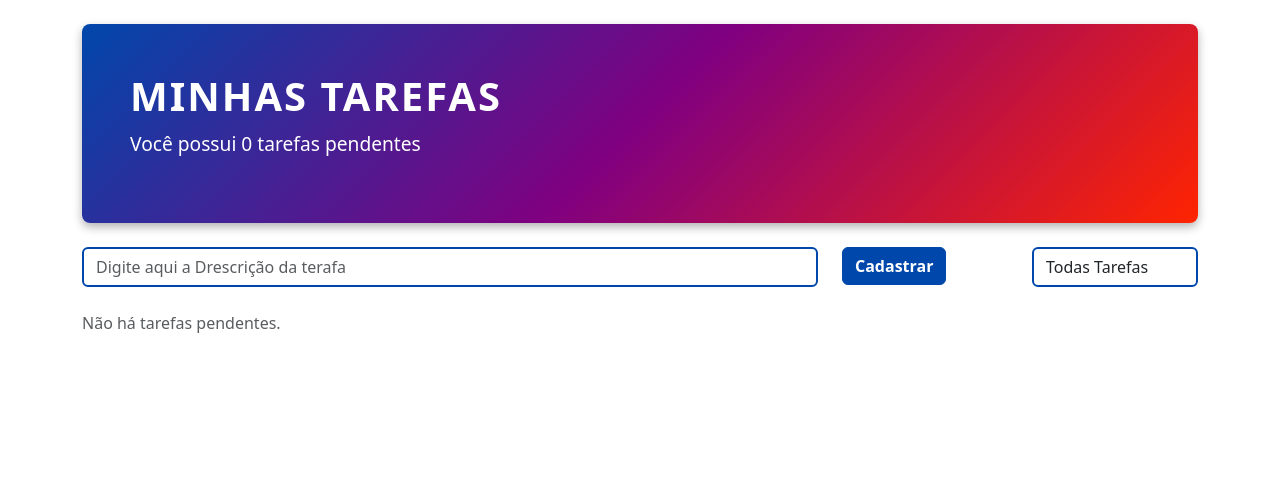
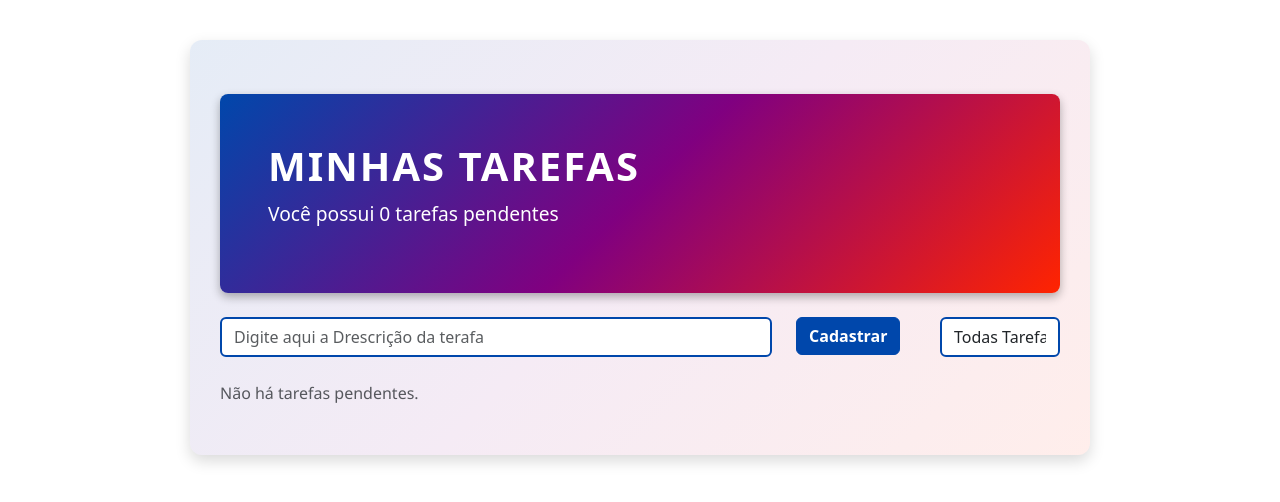
Before and after one commit to Willsmt/todo-vue, a Vue app: page / in a window 1280 px wide. Shown: the top 502 px of the page. Built offline with nearby package versions, Linux system fonts and the light colour scheme.

Commit message:
adicionando ao .container cores e stylo

```diff
--- a/src/App.vue
+++ b/src/App.vue
@@ -57,3 +57,28 @@ const deletarTarefa = (tarefa) => {
     <ListaDeTarefas :tarefas="getTarefasfiltradas()" @deletar="deletarTarefa" />
   </div>
 </template>
+
+<style scoped>
+.container {
+  max-width: 900px;
+  margin: 40px auto;
+  padding: 30px;
+  border-radius: 12px;
+  background: linear-gradient(
+    135deg,
+    rgba(0, 71, 171, 0.1),
+    /* Azul Tekhelet suave */ rgba(128, 0, 128, 0.08),
+    /* Púrpura Argaman suave */ rgba(255, 36, 0, 0.08) /* Escarlate suave */
+  );
+  box-shadow: 0 6px 15px rgba(0, 0, 0, 0.15);
+}
+
+.container h1,
+.container p {
+  font-family: "Segoe UI", sans-serif;
+}
+
+.container > * {
+  margin-bottom: 20px;
+}
+</style>
```
